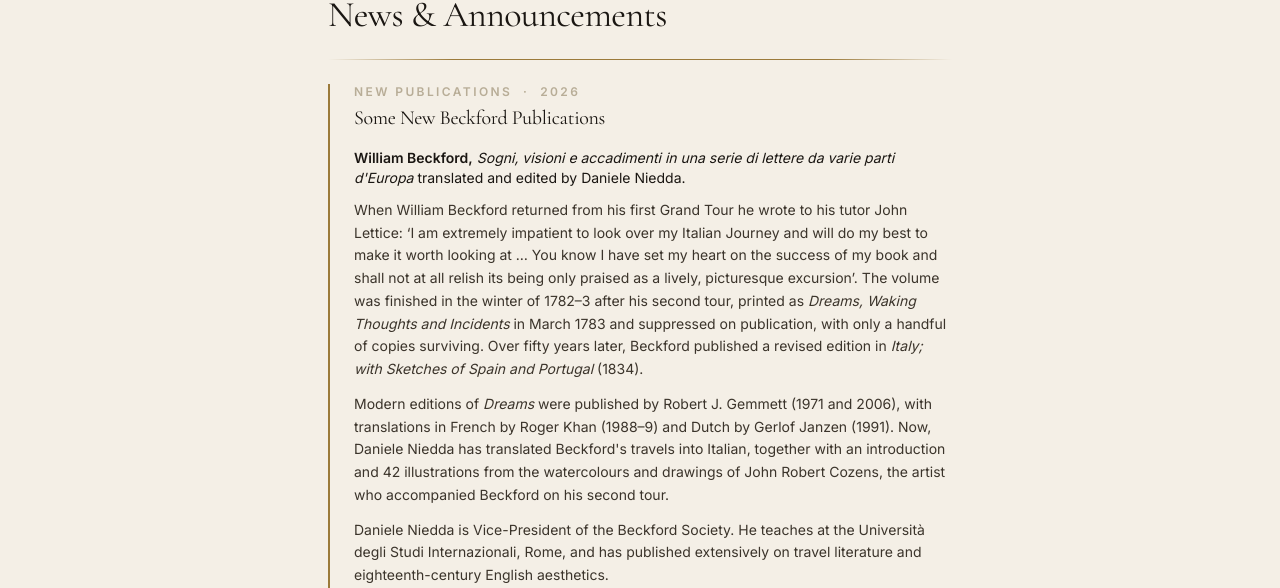
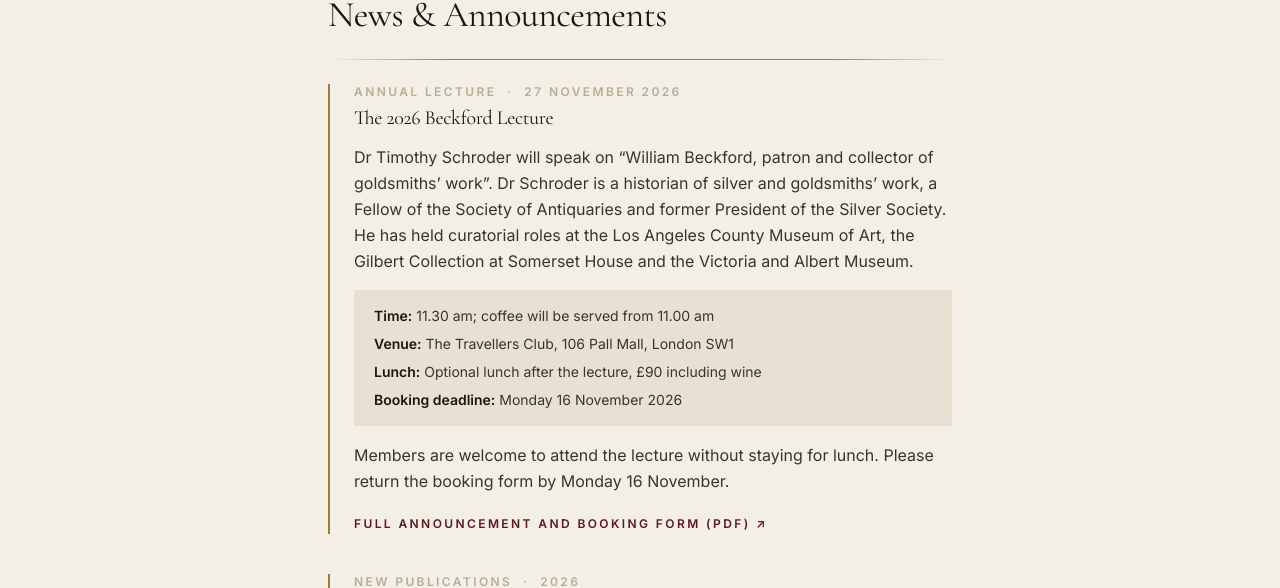
Before and after one commit to rufusbird-alt/beckfordsoc, a Next.js app: page /news in a window 1280 px wide. Shown: the part 192-780 px from the top of the page. Built offline with nearby package versions, Linux system fonts and the light colour scheme; no server answers.

Commit message:
Add 2026 Beckford Lecture details and publications
Added details for the 2026 Beckford Lecture and new publications section.

```diff
--- a/app/news/page.tsx
+++ b/app/news/page.tsx
@@ -15,6 +15,53 @@ export default function NewsPage() {
       <hr className="rule-gilt my-6" />
 
       <div className="space-y-10">
+        <article className="border-l-2 border-[color:var(--color-gilt)] pl-6">
+          <p className="eyebrow text-xs text-fog mb-1">
+            Annual Lecture &nbsp;·&nbsp; 27 November 2026
+          </p>
+          <h2 className="heading-display text-xl text-ink mb-3">
+            The 2026 Beckford Lecture
+          </h2>
+          <p className="text-ink-soft leading-relaxed mb-4">
+            Dr Timothy Schroder will speak on “William Beckford, patron and
+            collector of goldsmiths’ work”. Dr Schroder is a historian of
+            silver and goldsmiths’ work, a Fellow of the Society of Antiquaries
+            and former President of the Silver Society. He has held curatorial
+            roles at the Los Angeles County Museum of Art, the Gilbert
+            Collection at Somerset House and the Victoria and Albert Museum.
+          </p>
+          <div className="bg-parchment-dim px-5 py-4 text-sm text-ink-soft space-y-2 mb-4">
+            <p>
+              <span className="font-semibold text-ink">Time:</span> 11.30 am;
+              coffee will be served from 11.00 am
+            </p>
+            <p>
+              <span className="font-semibold text-ink">Venue:</span> The
+              Travellers Club, 106 Pall Mall, London SW1
+            </p>
+            <p>
+              <span className="font-semibold text-ink">Lunch:</span> Optional
+              lunch after the lecture, £90 including wine
+            </p>
+            <p>
+              <span className="font-semibold text-ink">Booking deadline:</span>{" "}
+              Monday 16 November 2026
+            </p>
+          </div>
+          <p className="text-ink-soft leading-relaxed mb-4">
+            Members are welcome to attend the lecture without staying for
+            lunch. Please return the booking form by Monday 16 November.
+          </p>
+          <a
+            href="/news/beckford-lecture-2026.pdf"
+            target="_blank"
+            rel="noopener noreferrer"
+            className="eyebrow text-oxblood hover:text-oxblood-dark text-xs no-underline transition-colors"
+          >
+            Full announcement and booking form (PDF) ↗
+          </a>
+        </article>
+
         <article className="border-l-2 border-[color:var(--color-gilt)] pl-6">
           <p className="eyebrow text-xs text-fog mb-1">
             New Publications &nbsp;·&nbsp; 2026
```
